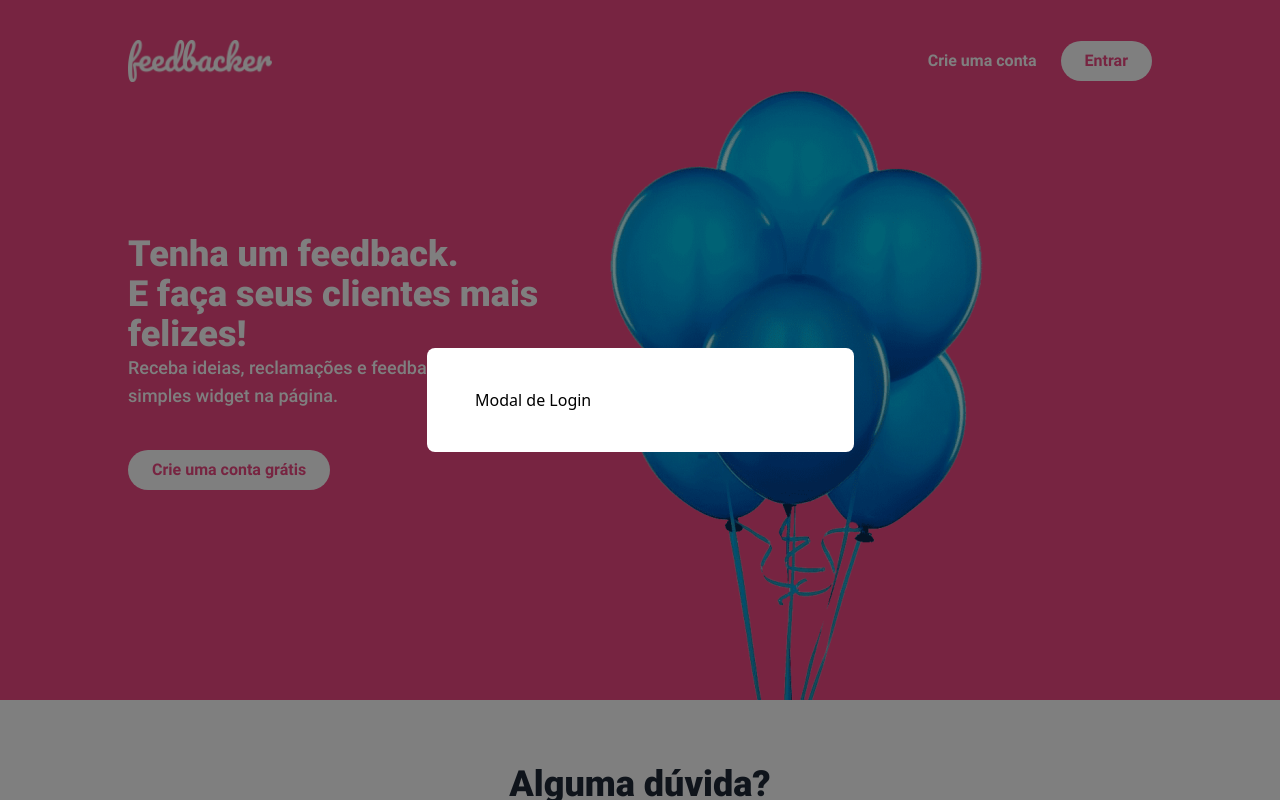
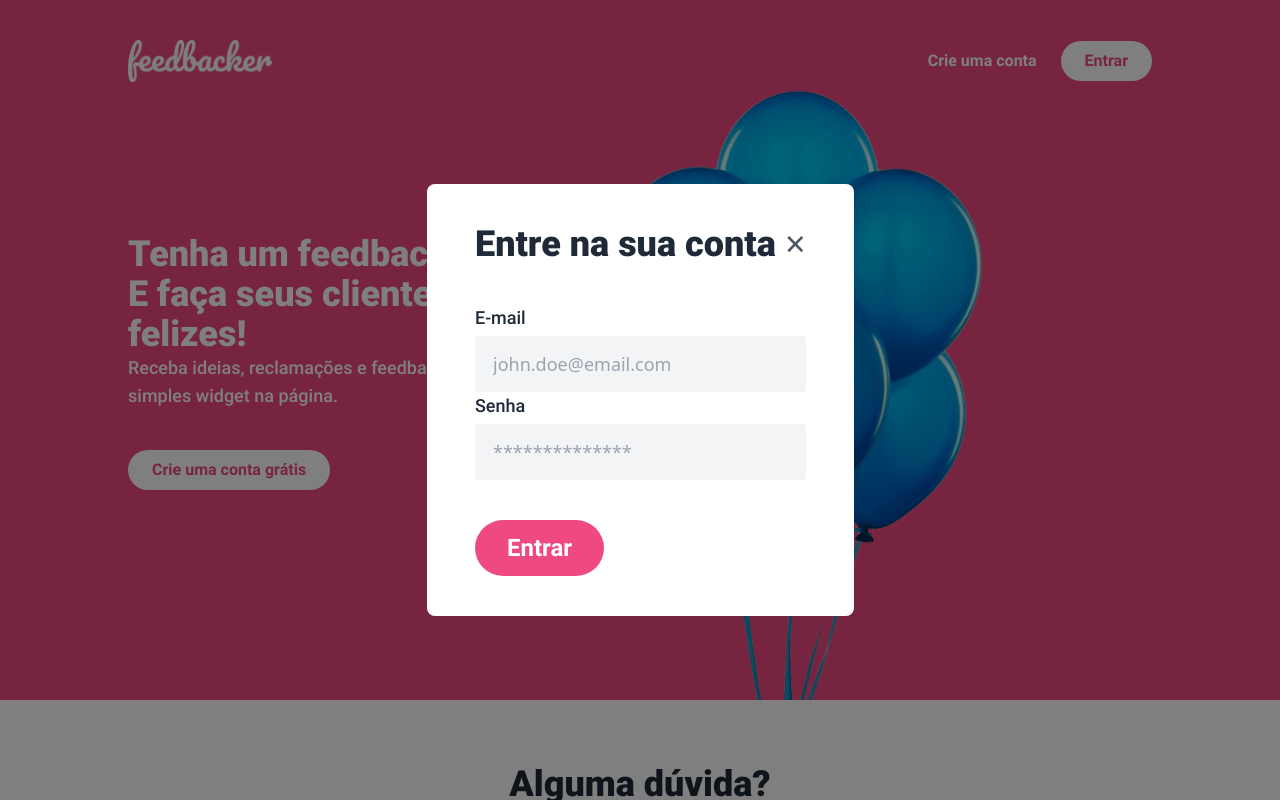
Before and after one commit to rodrigordgfs/Feedbacker-Dashboard, a Vue app: page / in a window 1280 px wide. Both pictures are taken after a click on the button "Entrar". Shown: the top 800 px of the page. Built offline with nearby package versions, Linux system fonts and the light colour scheme.

Commit message:
Feature: Criado a estrutura do modal de login

```diff
--- a/public/index.html
+++ b/public/index.html
@@ -5,7 +5,7 @@
     <meta http-equiv="X-UA-Compatible" content="IE=edge">
     <meta name="viewport" content="width=device-width,initial-scale=1.0">
     <link rel="icon" href="<%= BASE_URL %>favicon.ico">
-    <title><%= htmlWebpackPlugin.options.title %></title>
+    <title>Feedbacker</title>
   </head>
   <body>
     <noscript>
--- a/src/components/ModalLogin/index.vue
+++ b/src/components/ModalLogin/index.vue
@@ -1,11 +1,90 @@
 <template>
-  <h1>Modal de Login</h1>
+  <div class='flex justify-between'>
+    <h1 class='text-4xl font-black text-gray-800'>Entre na sua conta</h1>
+    <button class='text-4xl text-gray-600 focus:outline-none' @click='close'>
+      &times;
+    </button>
+  </div>
+  <div class='mt-10'>
+    <form @submit.prevent='handleSubmit'>
+      <label class='block'>
+        <span class='text-lg font-medium text-gray-800'>E-mail</span>
+        <input
+          type='email'
+          :class="{
+            'border-brand-danger': !!state.email.errorMessage
+          }"
+          class='block w-full px-4 py-3 mt-1 text-lg bg-gray-100 border-2 border-transparent rounded'
+          placeholder='john.doe@email.com'
+          v-model='state.email.value'
+        />
+        <span
+          v-if='!!state.email.errorMessage'
+          class='block font-medium text-brand-danger'
+        >
+          {{ state.email.errorMessage }}
+        </span>
+      </label>
+      <label class='block'>
+        <span class='text-lg font-medium text-gray-800'>Senha</span>
+        <input
+          type='password'
+          :class="{
+            'border-brand-danger': !!state.password.errorMessage
+          }"
+          class='block w-full px-4 py-3 mt-1 text-lg bg-gray-100 border-2 border-transparent rounded'
+          placeholder='**************'
+          v-model='state.password.value'
+        />
+        <span
+          v-if='!!state.password.errorMessage'
+          class='block font-medium text-brand-danger'
+        >
+          {{ state.password.errorMessage }}
+        </span>
+      </label>
+      <button
+        :disabled="state.isLoading"
+        type='submit'
+        :class="{
+          'opacity-50': state.isLoading
+        }"
+        class='px-8 py-3 mt-10 text-2xl font-bold text-white rounded-full bg-brand-main focus:outline-none transition-all duration-150 hover:opacity-75'
+      >
+        Entrar
+      </button>
+    </form>
+  </div>
 </template>
 
 <script>
+import { reactive } from 'vue'
+import useModal from '@/hooks/useModal'
+
 export default {
   setup () {
-    return {}
+    const modal = useModal()
+
+    const state = reactive({
+      hasError: false,
+      isLoading: false,
+      email: {
+        value: '',
+        errorMessage: ''
+      },
+      password: {
+        value: '',
+        errorMessage: ''
+      }
+    })
+
+    const handleSubmit = () => {}
+
+    return {
+      state,
+      close: modal.close,
+      handleSubmit
+    }
   }
 }
 </script>
```
